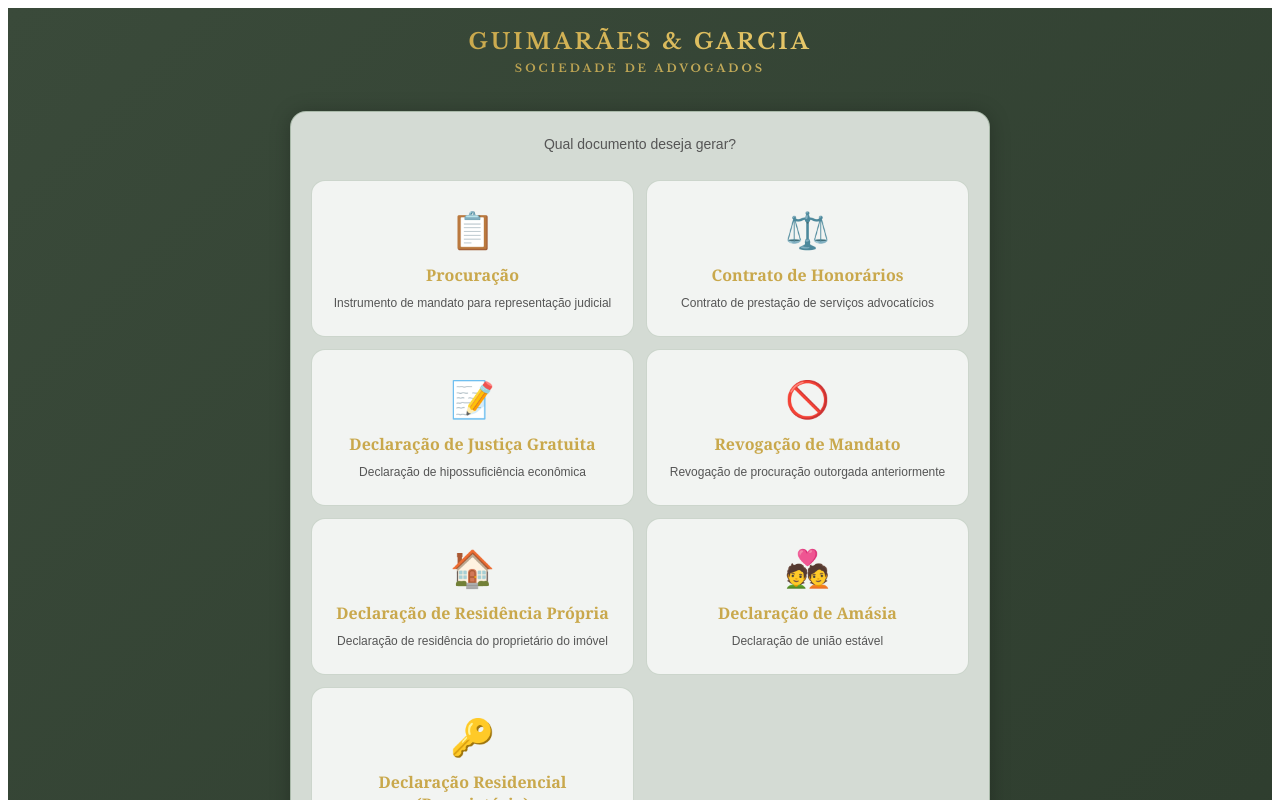
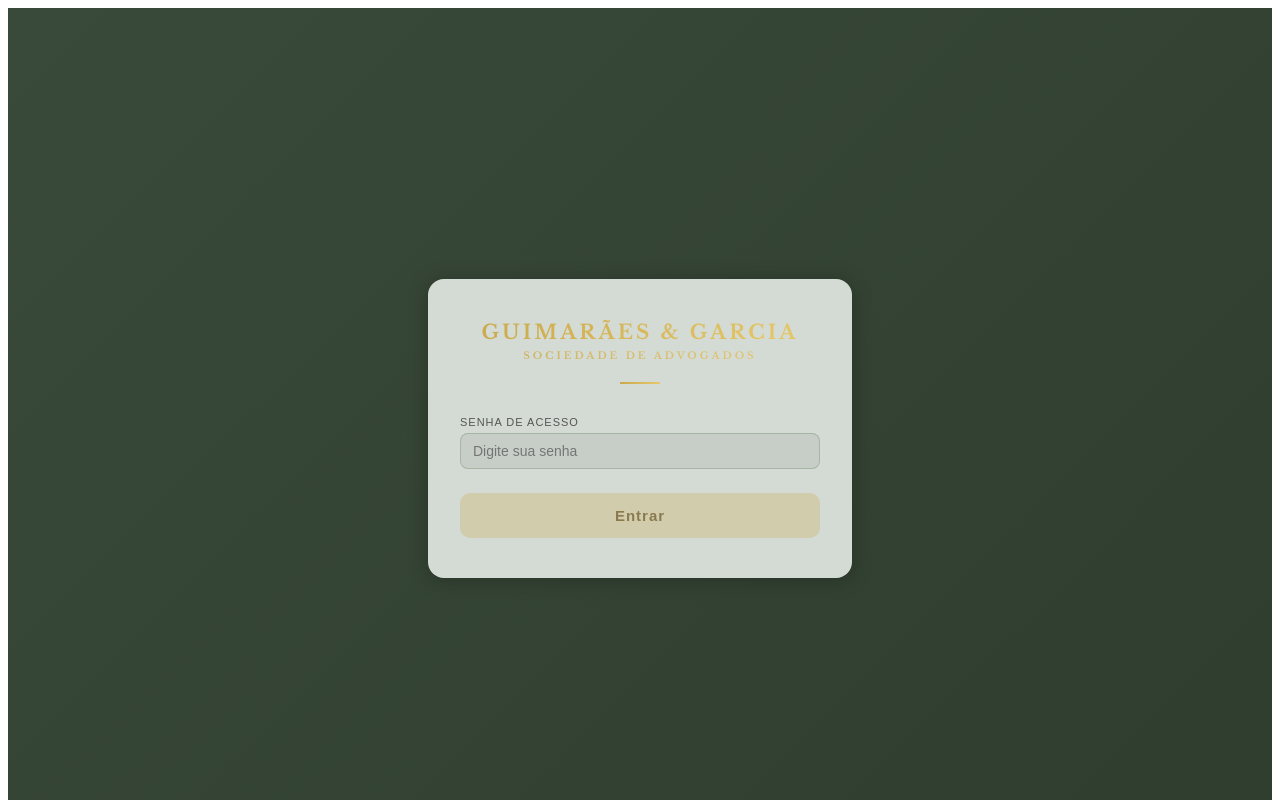
Before and after one commit to luizzclaudiiioo-hue/guimaraes-garcia-docs, a React (Vite) app: page / in a window 1280 px wide. Shown: the top 800 px of the page. Built offline with nearby package versions, Linux system fonts and the light colour scheme.

Commit message:
Update App.jsx

```diff
--- a/src/App.jsx
+++ b/src/App.jsx
@@ -60,6 +60,57 @@ function SecTitle({ children }) {
 }
 
 export default function App() {
+  const [autenticado, setAutenticado] = useState(false);
+  const [senha, setSenha] = useState("");
+  const [erroSenha, setErroSenha] = useState(false);
+
+  function verificarSenha() {
+    const s1 = import.meta.env.VITE_SENHA_1;
+    const s2 = import.meta.env.VITE_SENHA_2;
+    if (senha === s1 || senha === s2) {
+      setAutenticado(true);
+      setErroSenha(false);
+    } else {
+      setErroSenha(true);
+      setSenha("");
+    }
+  }
+
+  if (!autenticado) {
+    return (
+      <>
+        <link href="https://fonts.googleapis.com/css2?family=Libre+Baskerville:wght@700&display=swap" rel="stylesheet" />
+        <meta name="viewport" content="width=device-width, initial-scale=1.0, maximum-scale=1.0" />
+        <div style={{ minHeight: "100vh", background: "linear-gradient(135deg, #3a4a3a 0%, #2e3d2e 100%)", display: "flex", alignItems: "center", justifyContent: "center", padding: "20px 12px" }}>
+          <div style={{ background: "#d4dbd4", borderRadius: 16, padding: "40px 32px", width: "100%", maxWidth: 360, boxShadow: "0 2px 20px rgba(0,0,0,0.25)" }}>
+            <div style={{ textAlign: "center", marginBottom: 32 }}>
+              <div style={{ background: `linear-gradient(135deg, ${GOLD}, ${GOLD_L})`, WebkitBackgroundClip: "text", WebkitTextFillColor: "transparent", fontSize: "clamp(16px, 5vw, 20px)", letterSpacing: 3, textTransform: "uppercase", fontWeight: "700", fontFamily: "'Libre Baskerville', serif", lineHeight: 1.3 }}>
+                GUIMARÃES & GARCIA
+              </div>
+              <div style={{ background: `linear-gradient(135deg, ${GOLD}, ${GOLD_L})`, WebkitBackgroundClip: "text", WebkitTextFillColor: "transparent", fontSize: 10, letterSpacing: 3, textTransform: "uppercase", fontFamily: "'Libre Baskerville', serif", marginTop: 4, opacity: 0.85 }}>
+                SOCIEDADE DE ADVOGADOS
+              </div>
+              <div style={{ width: 40, height: 2, background: `linear-gradient(135deg, ${GOLD}, ${GOLD_L})`, margin: "20px auto 0" }} />
+            </div>
+            <label style={sLabel}>Senha de acesso</label>
+            <input
+              type="password"
+              value={senha}
+              onChange={(e) => { setSenha(e.target.value); setErroSenha(false); }}
+              onKeyDown={(e) => e.key === "Enter" && verificarSenha()}
+              placeholder="Digite sua senha"
+              style={{ ...sInput(erroSenha), marginBottom: 4 }}
+            />
+            {erroSenha && <p style={{ color: "#c0392b", fontSize: 12, fontFamily: "sans-serif", margin: "6px 0 0" }}>Senha incorreta. Tente novamente.</p>}
+            <button onClick={verificarSenha} style={sBtn(!senha)}>
+              Entrar
+            </button>
+          </div>
+        </div>
+      </>
+    );
+  }
+
   const [tipo, setTipo] = useState(null);
   const [texto, setTexto] = useState("");
   const [dados, setDados] = useState(null);
@@ -146,8 +197,6 @@ export default function App() {
 
   return (
     <>
-    <link href="https://fonts.googleapis.com/css2?family=Libre+Baskerville:wght@700&display=swap" rel="stylesheet" />
-    <meta name="viewport" content="width=device-width, initial-scale=1.0, maximum-scale=1.0" />
     <div style={{ minHeight: "100vh", background: "linear-gradient(135deg, #3a4a3a 0%, #2e3d2e 100%)", fontFamily: "Georgia, serif", color: "#2a2a2a", padding: "20px 12px" }}>
       <div style={{ maxWidth: 700, margin: "0 auto" }}>
 
```
